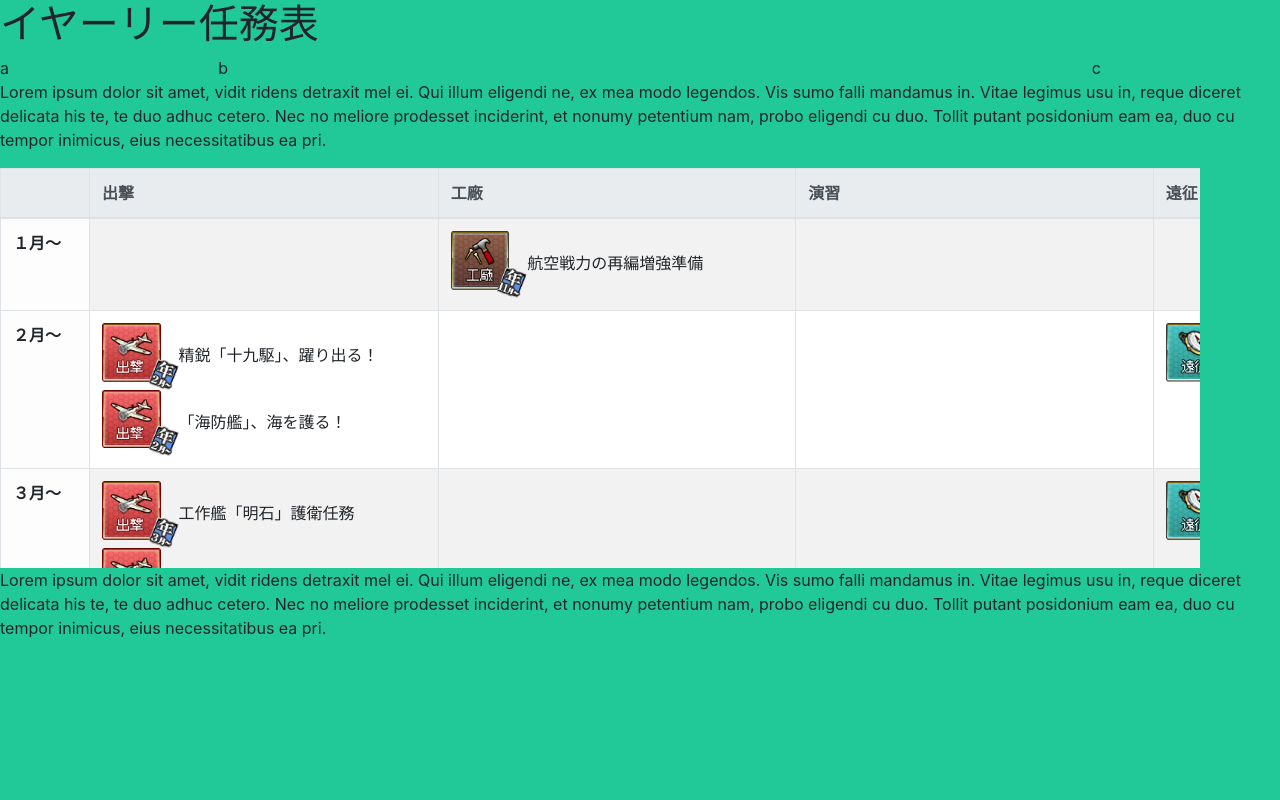
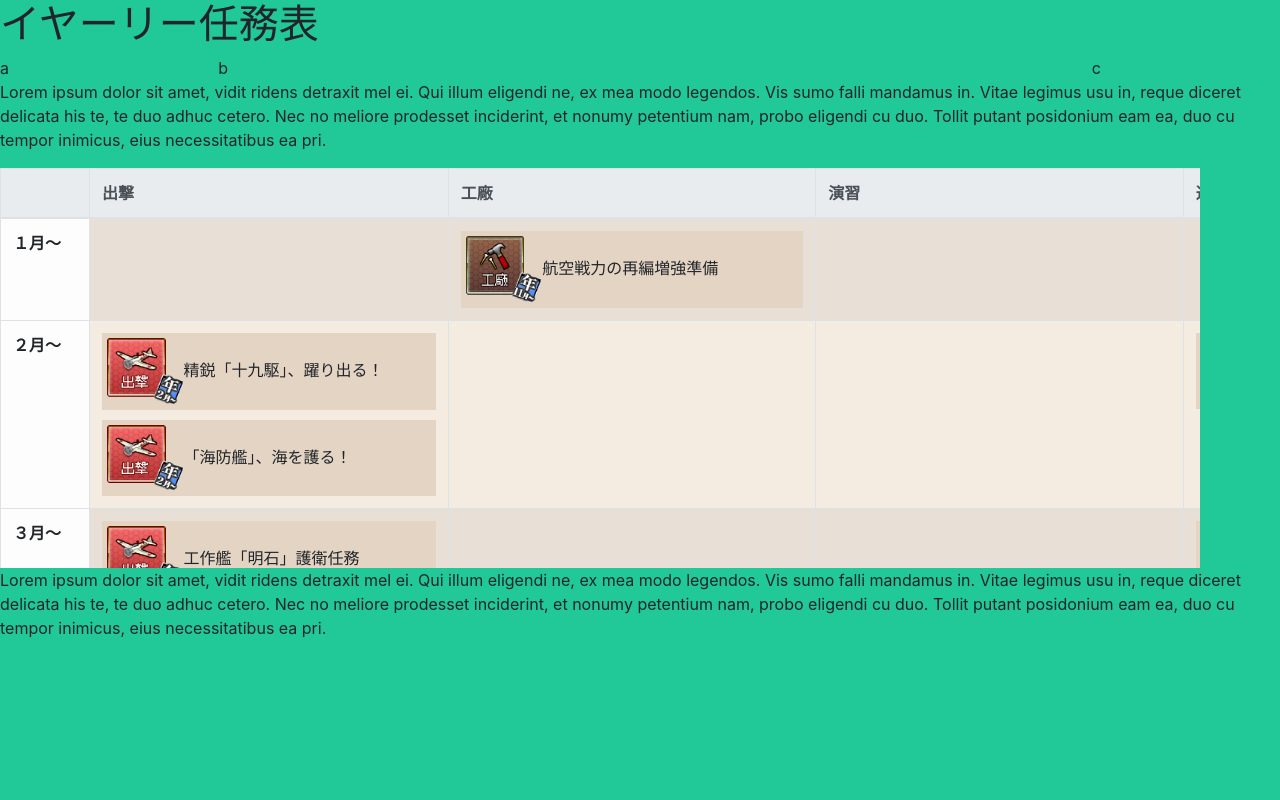
Before and after one commit to satoc-skd/yearlymissions, a website built with webpack: page docs/index.html in a window 1280 px wide. Built offline with nearby package versions, Linux system fonts and the light colour scheme.

Commit message:
モーダル対応カッコカリ

```diff
--- a/src/js/app.js
+++ b/src/js/app.js
@@ -11,6 +11,7 @@ import '../scss/custom.scss'
 // import '../scss/sticky-table.css'
 
 import Tb from './modules/Tb'
+import md from './modules/modal'
 
 const init = async () => {
   // document.getElementsByClassName('left')[0].innerHTML = Util.createLogo()
@@ -22,7 +23,23 @@ const init = async () => {
   // // axios
   // document.getElementsByClassName('user')[0].innerHTML = await Hc.getUser(1)
 
+  const detailId = 'p1'
+
   $('main')[0].innerHTML = Tb.createTable()
+  $('main').append( $(md.createModal(detailId)) )
+
+  $('li').on('click', function() {
+    // c.f.https://stackoverflow.com/questions/10626885/passing-data-to-a-bootstrap-modal
+    const modalObj = $(`#${detailId}`)
+    const that = $(this)
+    // modalObj.find('.modal-title').text($(this).text())
+    modalObj.find('.modal-title').text(that.text())
+    // modalObj.find('.modal-body').html(`<p>${$(this).text()}</p>`)
+    modalObj.find('.modal-body').html( md.modalBodyText(that.prop('id') ) )
+
+    modalObj.modal('show')
+  } )
+
 }
 
 window.addEventListener('DOMContentLoaded', function () {
--- a/src/js/modules/Tb.js
+++ b/src/js/modules/Tb.js
@@ -24,72 +24,72 @@ const createTable = () => {
     {
       month: 2,
       sortie: [
-        { caption: '精鋭「十九駆」、躍り出る！' },
-        { caption: '「海防艦」、海を護る！' }
+        { caption: '精鋭「十九駆」、躍り出る！', id: 'sortie-year-feb01' },
+        { caption: '「海防艦」、海を護る！', id: 'sortie-year-feb02' }
       ],
       expedition: [
-        { caption: '特設護衛船団司令部、活動開始！' }
+        { caption: '特設護衛船団司令部、活動開始！', id: 'expedition-year-feb01' }
       ]
     },
     {
       month: 3,
       sortie: [
-        { caption: '工作艦「明石」護衛任務' },
-        { caption: '重巡戦隊、西へ！' }
+        { caption: '工作艦「明石」護衛任務', id: 'sortie-year-mar01' },
+        { caption: '重巡戦隊、西へ！', id: 'sortie-year-mar02' }
       ],
       expedition: [
-        { caption: '練習航海及び警備任務を実施せよ！' }
+        { caption: '練習航海及び警備任務を実施せよ！', id: 'expedition-year-mar01' }
       ]
     },
     {
       month: 5,
       expedition: [
-        { caption: '小笠原沖哨戒線の強化を実施せよ！' }
+        { caption: '小笠原沖哨戒線の強化を実施せよ！', id: 'expedition-year-may01' }
       ]
     },
     {
       month: 8,
       expedition: [
-        { caption: '南西諸島方面の海上護衛を強化せよ！' }
+        { caption: '南西諸島方面の海上護衛を強化せよ！', id: 'expedition-year-aug01' }
       ]
     },
     {
       month: 9,
       sortie: [
-        { caption: '歴戦「第十方面艦隊」、全力出撃！' }
+        { caption: '歴戦「第十方面艦隊」、全力出撃！', id: 'sortie-year-sep01' }
       ],
       arsenal: [
-        { caption: '新型兵装開発整備の強化' }
+        { caption: '新型兵装開発整備の強化', id: 'arsenal-year-sep01' }
       ],
       expedition: [
-        { caption: '兵站強化遠征任務【基本作戦】' },
-        { caption: '兵站強化遠征任務【拡張作戦】' }
+        { caption: '兵站強化遠征任務【基本作戦】', id: 'expedition-year-sep01' },
+        { caption: '兵站強化遠征任務【拡張作戦】', id: 'expedition-year-sep02' }
       ]
     },
     {
       month: 10,
       exercise: [
-        { caption: '演習ティータイム！' },
-        { caption: '最精鋭！主力オブ主力、演習開始！' }
+        { caption: '演習ティータイム！', id: 'exercise-year-oct01' },
+        { caption: '最精鋭！主力オブ主力、演習開始！', id: 'exercise-year-oct02' }
       ],
       arsenal: [
-        { caption: '精鋭複葉機飛行隊の編成' }
+        { caption: '精鋭複葉機飛行隊の編成', id: 'arsenal-year-oct01' }
       ]
     },
     {
       month: 11,
       refurbishment: [
-        { caption: '「駆逐艦」の改修工事を実施せよ！' },
-        { caption: '続：「駆逐艦」の改修工事を実施せよ！' }
+        { caption: '「駆逐艦」の改修工事を実施せよ！', id: 'refurbishment-year-nov01' },
+        { caption: '続：「駆逐艦」の改修工事を実施せよ！', id: 'refurbishment-year-nov02' }
       ],
       arsenal: [
-        { caption: '工廠フル稼働！新兵装を開発せよ！' }
+        { caption: '工廠フル稼働！新兵装を開発せよ！', id: 'arsenal-year-nov01' }
       ]
     },
     {
       month: 1,
       arsenal: [
-        { caption: '航空戦力の再編増強準備' }
+        { caption: '航空戦力の再編増強準備', id: 'arsenal-year-jan01' }
       ]
     }
 
@@ -168,7 +168,7 @@ const createMissionHTML = (month, typeName, captionCotains) => {
   const result = $('<ul></ul>')
   captionCotains.forEach(element => {
     // result.append($(`<li><img src='./assets/sortie-febstart.png' />${element.caption}</li>`))
-    result.append($(`<li>${crateImageTag(month, typeName)}${element.caption}</li>`))
+    result.append($(`<li id="${element.id}">${crateImageTag(month, typeName)}${element.caption}</li>`))
   })
   return result.prop('outerHTML')
 }
--- /dev/null
+++ b/src/js/modules/modal.js
@@ -0,0 +1,86 @@
+const createModal = ( id ) => {
+  return `
+  <div class="modal fade" id="${id}" tabindex="-1" role="dialog" aria-labelledby="${id}-label" aria-hidden="true">
+    <div class="modal-dialog" role="document">
+      <div class="modal-content">
+        <div class="modal-header">
+          <h5 class="modal-title" id="${id}-label">Modal title</h5>
+          <button type="button" class="close" data-dismiss="modal" aria-label="Close">
+            <span aria-hidden="true">&times;</span>
+          </button>
+        </div>
+        <div class="modal-body">
+          Modal body
+        </div>
+      </div>
+    </div>
+  </div>
+  `
+
+}
+
+
+const modalBodyText = ( id ) => {
+  const contents = {
+    'sortie-year-feb01': `
+      <table class="table table-bordered">
+        <tbody>
+        <tr>
+          <th scope="row">編成制約</th>
+          <td>「綾波改二」+「敷波改二」+自由枠4隻</td>
+        </tr>
+        <tr>
+          <th scope="row">行動</th>
+          <td>
+            <ul>
+              <li>2-5 S勝利１回</li>
+              <li>3-4 S勝利１回</li>
+              <li>4-5 S勝利１回</li>
+              <li>5-3 S勝利１回</li>
+            </ul>
+          </td>
+        </tr>
+        <tr>
+          <th scope="row">確定報酬</th>
+          <td>
+            <ul>
+              <li>燃料×1900</li>
+              <li>鋼材×1900</li>
+            </ul>
+          </td>
+        </tr>
+        <tr>
+          <th scope="row">選択報酬１</th>
+          <td>
+            <ul>
+              <li>特注家具職人x1</li>
+              <li>給糧艦「間宮」x1</li>
+              <li>家具箱(中)x10</li>
+            </ul>
+          </td>
+          </tr>
+          <tr>
+          <th scope="row">選択報酬２</th>
+          <td>
+            <ul>
+              <li>高速修復材x8</li>
+              <li>開発資材x10</li>
+              <li>改修資材x4</li>
+            </ul>
+          </td>
+          </tr>
+        </tbody>
+      </table>
+      `
+  }
+
+  if ( typeof contents[id] === 'undefined' ) {
+    return 'ありません'
+  }
+
+  return contents[id]
+
+}
+
+
+export default { createModal, modalBodyText}
--- a/src/scss/sticky-table.scss
+++ b/src/scss/sticky-table.scss
@@ -3,7 +3,8 @@ div.table-wrapper {
     overflow: scroll;
     max-height:400px; /*任意*/
     max-width:1200px; /*任意*/
-    background-color: #fff;
+    // background-color: #fff;
+    background-color: rgb(244, 235, 225);
   }
 
   /*行ヘッダーを固定する。topの値はjsで動的に指定*/
@@ -37,3 +38,26 @@ div.table-wrapper {
   table.sticky-table img {
       zoom: 0.75;
   }
+
+  table.sticky-table ul {
+      margin: 0px 0px;
+  }
+
+  table.sticky-table li {
+      background-color: rgb(228, 212, 196);
+      padding: 5px;
+      margin: 10px 0px;
+      cursor: pointer;
+  }
+
+  table.sticky-table li:first-child {
+    margin: 0px 0px 10px 0px;
+}
+
+table.sticky-table li:last-child {
+    margin: 10px 0px 0px 0px;
+}
+
+table.sticky-table li:only-child {
+    margin: 0px;
+}
```
